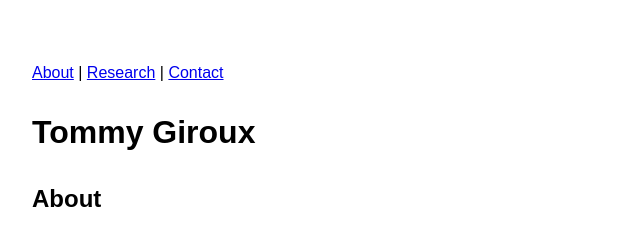
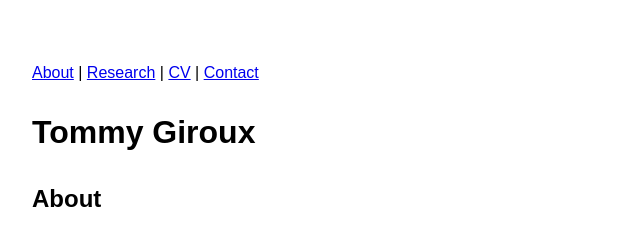
Before and after one commit to TommyGiroux/TommyGiroux.github.io, a plain HTML site: page index.html in a window 1280 px wide. Shown: the top 235 px of the page, 208-848 px from the left. Drawn offline with Linux system fonts and the light colour scheme.

Commit message:
Update index.html

```diff
--- a/index.html
+++ b/index.html
@@ -17,6 +17,7 @@
 <nav>
   <a href="#about">About</a> |
   <a href="#research">Research</a> |
+  <a href="cv.pdf">CV</a> |
   <a href="#contact">Contact</a>
 </nav>
   <h1>Tommy Giroux</h1>
```
